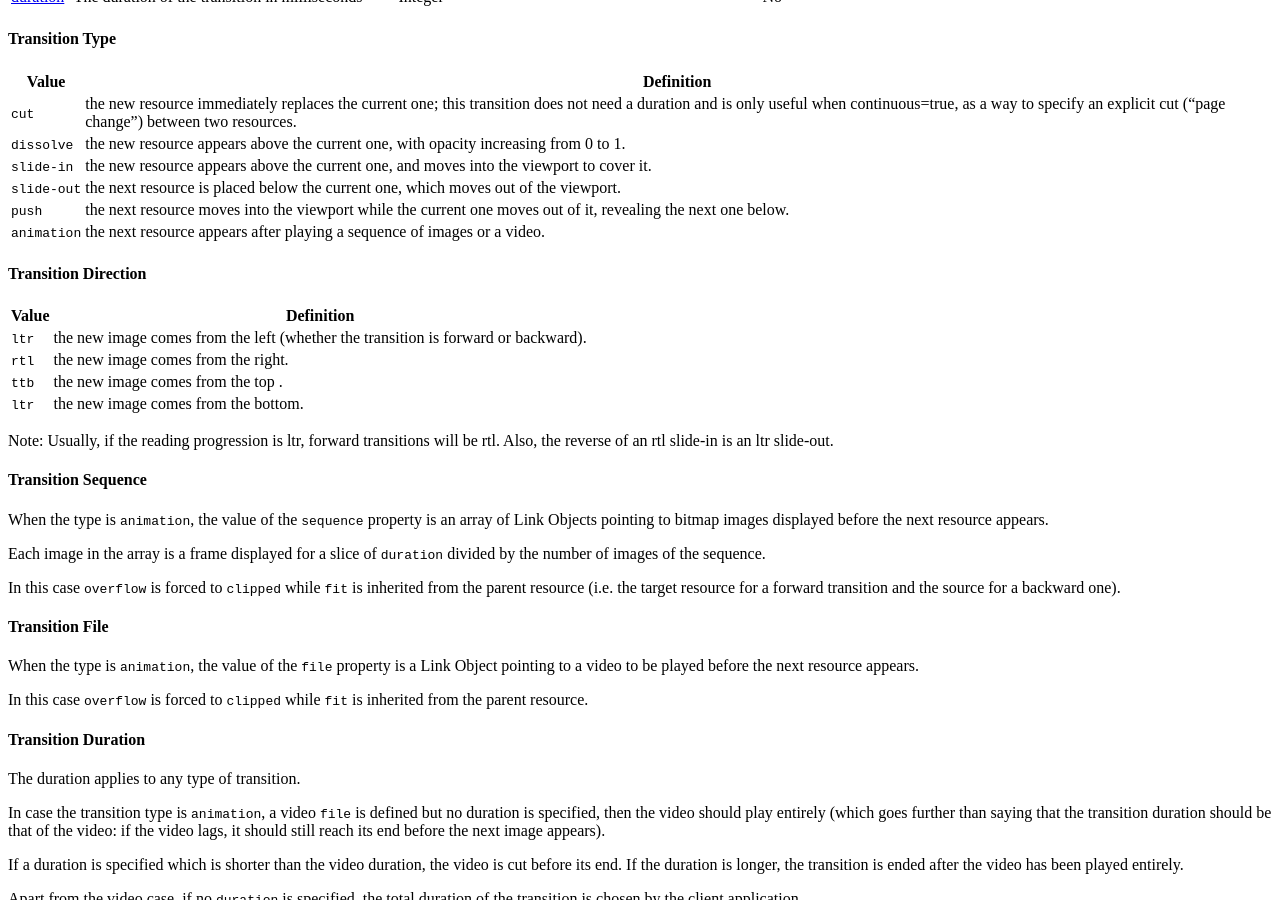
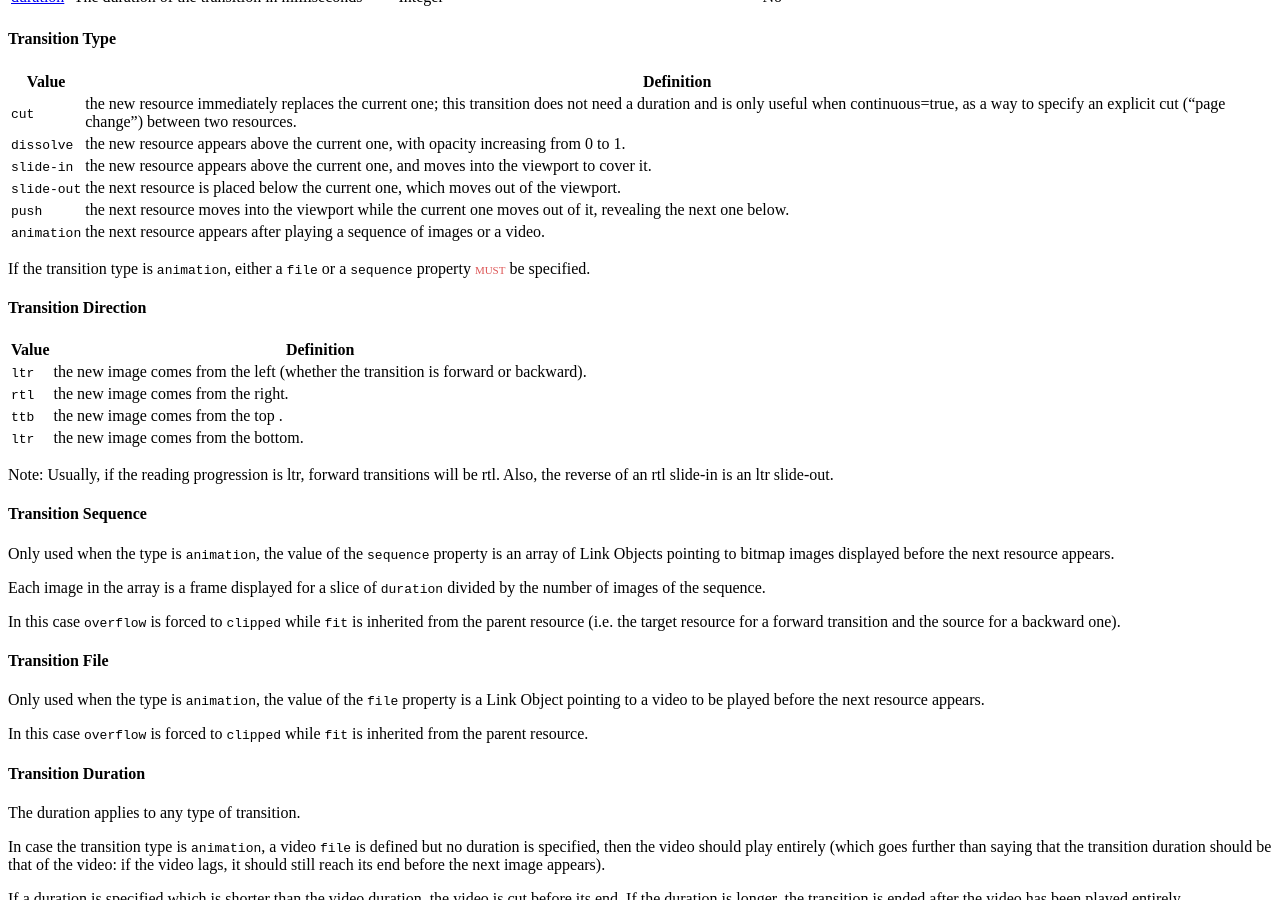
Before and after one commit to readium/webpub-manifest, a Jekyll site: the page built from extensions/divina.md, in a window 1280 px wide and 900 px high, scrolled down 3512 px. Built offline with Jekyll 4.4.1, drawn with Linux system fonts in a browser that asks for light colours; our own code applies the rules of GitHub Pages for plain Markdown files; comment, search, counter and statistics services are not loaded.

Commit message:
Add a constraint to the presence of file or sequence if type is animation

```diff
--- a/extensions/divina.md
+++ b/extensions/divina.md
@@ -215,6 +215,8 @@ This specification defines the following keys for this JSON object:
 | `push` |  the next resource moves into the viewport while the current one moves out of it, revealing the next one below. |
 | `animation` | the next resource appears after playing a sequence of images or a video. |
 
+If the transition type is `animation`, either a `file` or a `sequence` property <strong class="rfc">must</strong> be specified.
+
 #### Transition Direction
 
 | Value  | Definition |
@@ -228,7 +230,7 @@ Note: Usually, if the reading progression is ltr, forward transitions will be rt
 
 #### Transition Sequence
 
-When the type is `animation`, the value of the `sequence` property is an array of Link Objects pointing to bitmap images displayed before the next resource appears.
+Only used when the type is `animation`, the value of the `sequence` property is an array of Link Objects pointing to bitmap images displayed before the next resource appears.
 
 Each image in the array is a frame displayed for a slice of `duration` divided by the number of images of the sequence.
 
@@ -236,7 +238,7 @@ In this case `overflow` is forced to `clipped` while `fit` is inherited from the
 
 #### Transition File
 
-When the type is `animation`, the value of the `file` property is a Link Object pointing to a video to be played before the next resource appears.
+Only used when the type is `animation`, the value of the `file` property is a Link Object pointing to a video to be played before the next resource appears.
 
 In this case `overflow` is forced to `clipped` while `fit` is inherited from the parent resource.
 
```
